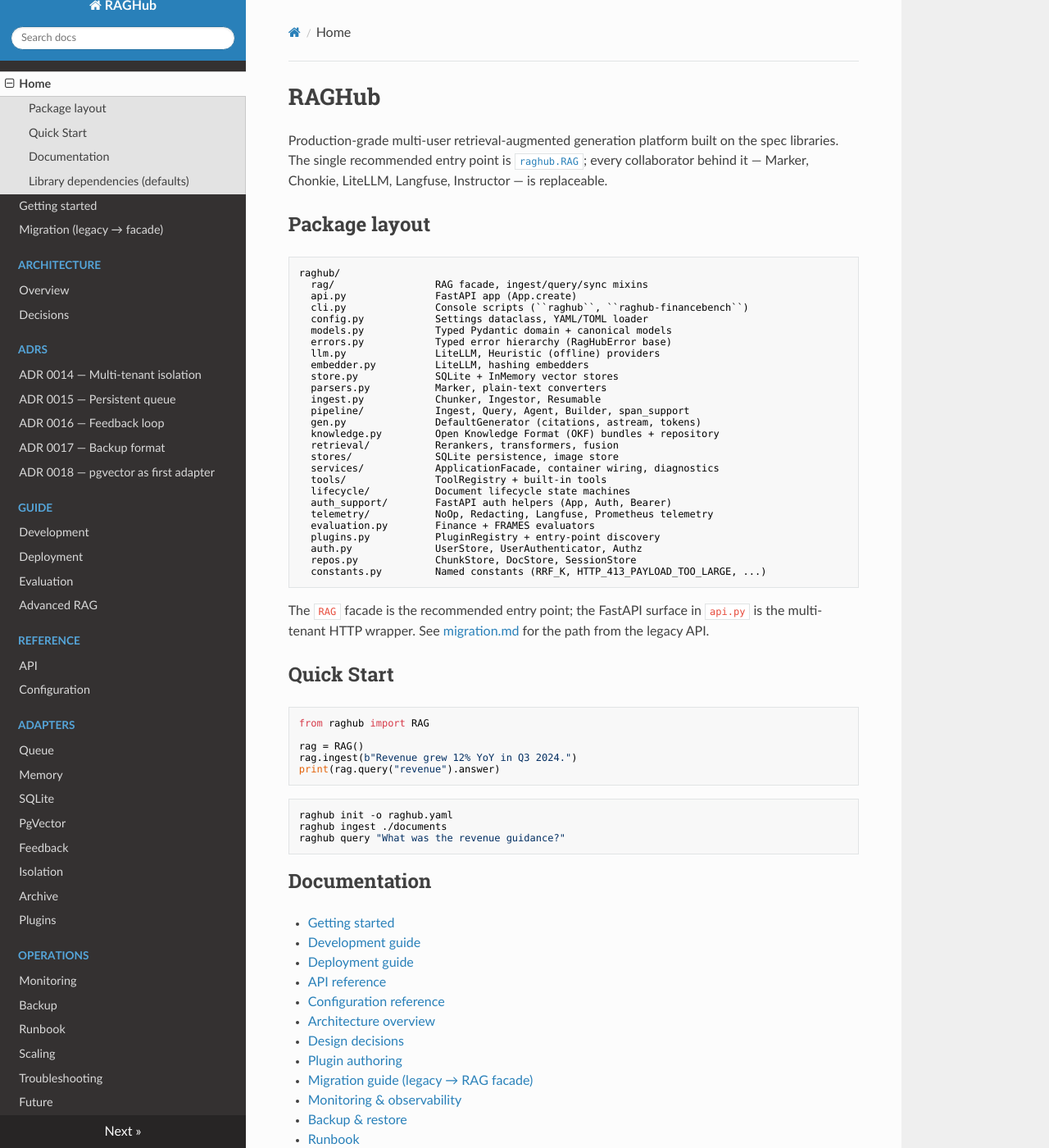
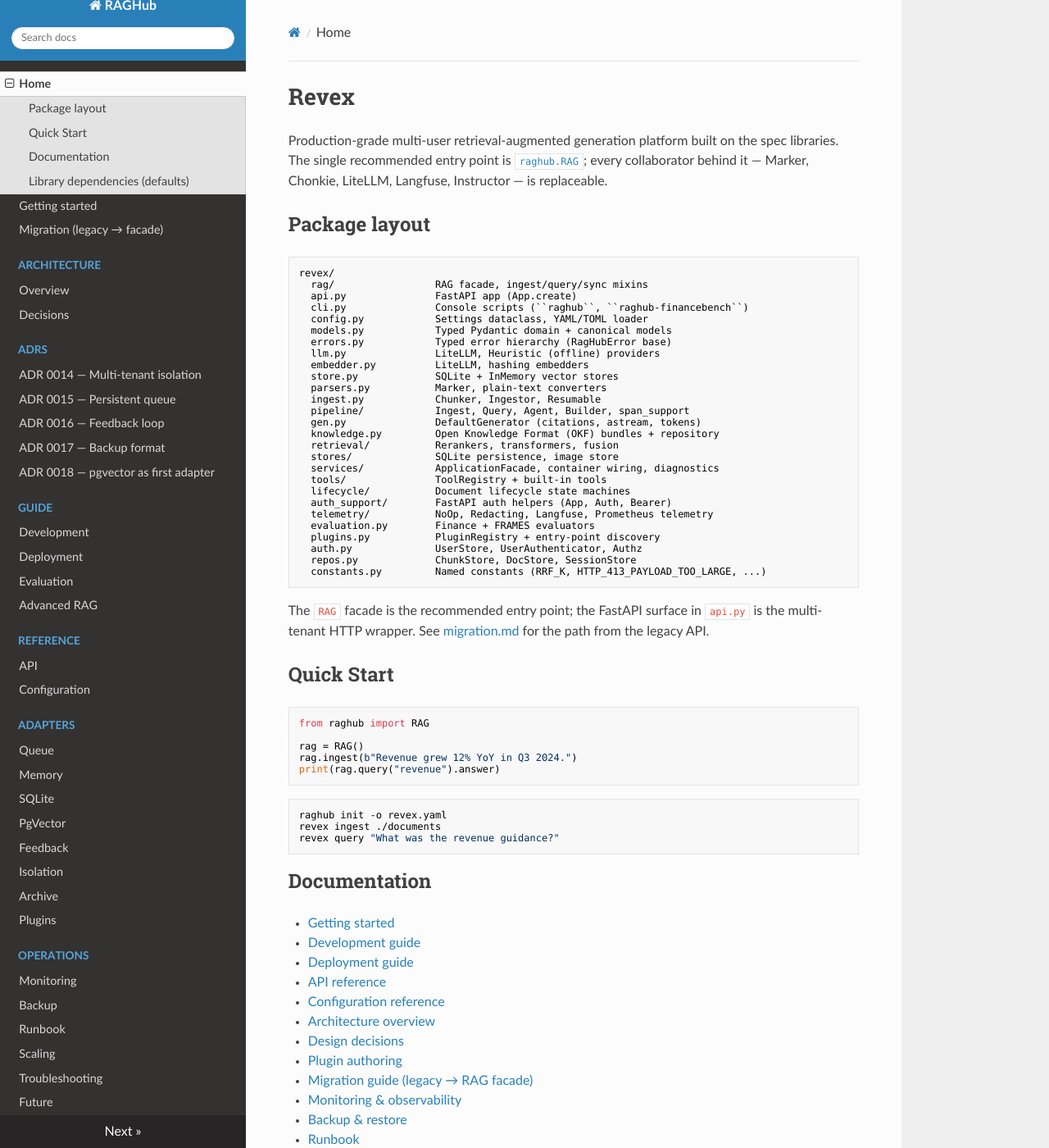
Before and after one commit to sachncs/raghub, an MkDocs documentation site: the page built from docs/index.md, in a window 1280 px wide and 1400 px high. Shown: the whole window at 82% size. Built offline with MkDocs 1.6.1, drawn with Linux system fonts in a browser that asks for light colours; nearby versions of some CDN libraries.

Commit message:
docs(rebrand): rename references in index.md

````diff
--- a/docs/index.md
+++ b/docs/index.md
@@ -1,4 +1,4 @@
-# RAGHub
+# Revex
 
 Production-grade multi-user retrieval-augmented generation platform built on
 the spec libraries. The single recommended entry point is
@@ -9,7 +9,7 @@
 ## Package layout
 
 ```text
-raghub/
+revex/
   rag/                 RAG facade, ingest/query/sync mixins
   api.py               FastAPI app (App.create)
   cli.py               Console scripts (``raghub``, ``raghub-financebench``)
@@ -53,9 +53,9 @@
 ```
 
 ```bash
-raghub init -o raghub.yaml
-raghub ingest ./documents
-raghub query "What was the revenue guidance?"
+raghub init -o revex.yaml
+revex ingest ./documents
+revex query "What was the revenue guidance?"
 ```
 
 ## Documentation
````
